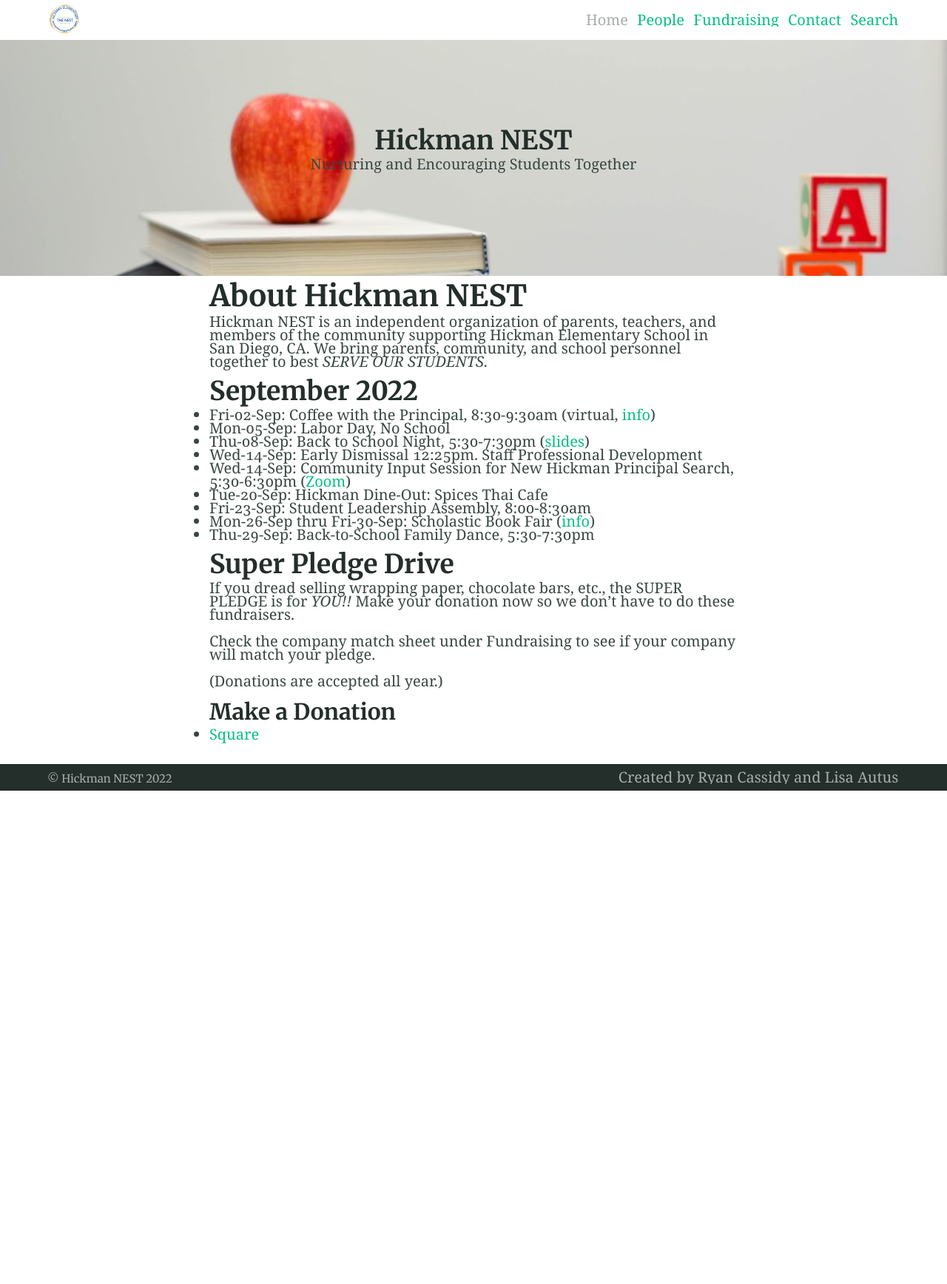
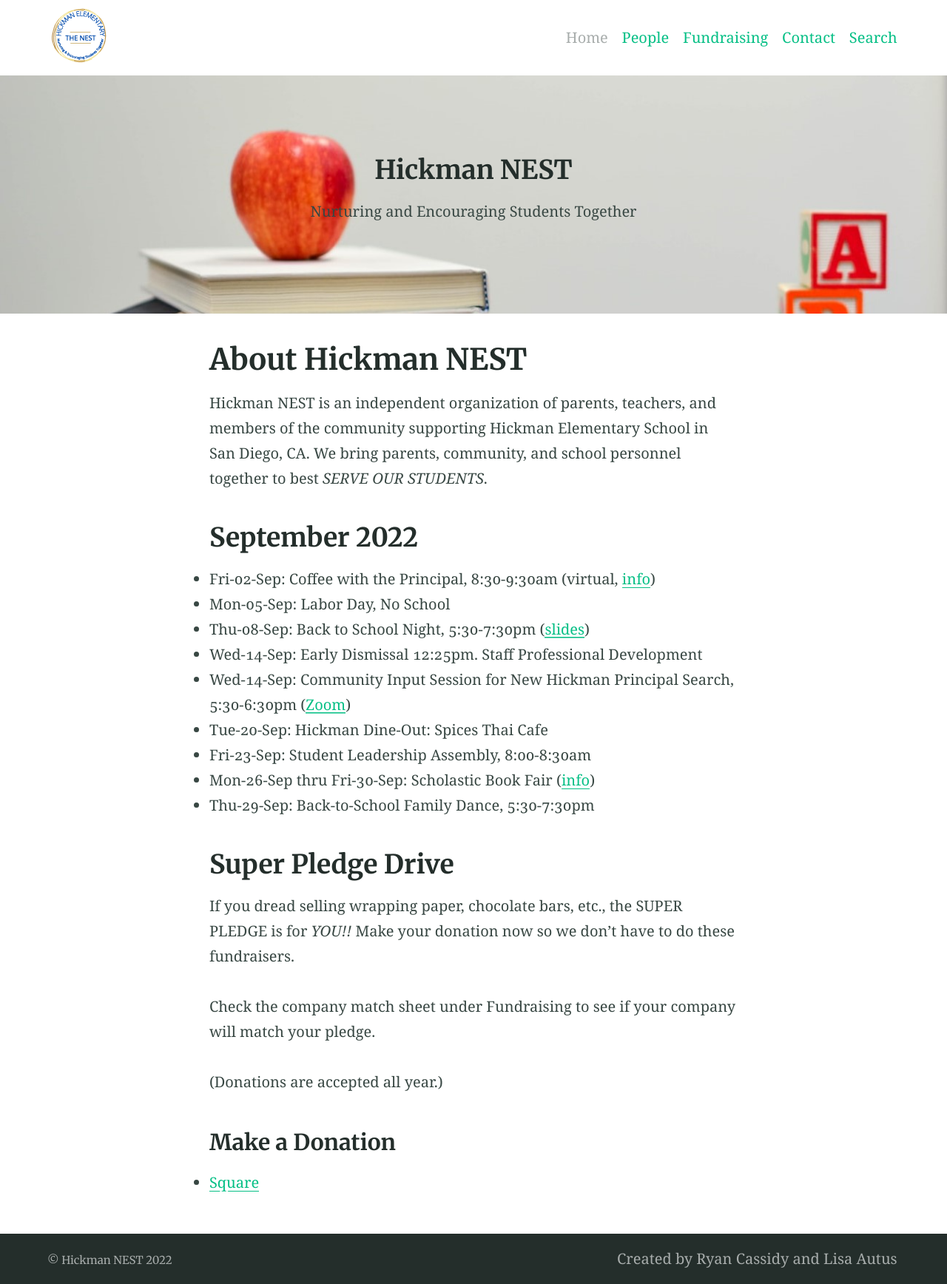
Before and after one commit to hickmannest/hickmannest.github.io, a Jekyll site: the page built from index.md, in a window 1280 px wide. Shown: the whole page at 74% size. Built offline with Jekyll 4.4.1, drawn with Linux system fonts in a browser that asks for light colours; before the commit the page ends 1069 px from its top, so only the background shows below that.

Commit message:
Restore rootsizes.

```diff
--- a/_sass/sassline-base/_variables.scss
+++ b/_sass/sassline-base/_variables.scss
@@ -16,11 +16,11 @@ $breakpoints: (
 // Root font-sizes for each breakpoint. Set to half desired line-height of body text.
 // ! Make sure to have as many sizes as breakpoints above.
 $rootsizes: (
-  rootsize-0: 6,   // 24px line-height body text
-  rootsize-1: 7,   // 28px line-height body text
-  rootsize-2: 8,   // 30px line-height body text
-  rootsize-3: 9,   // 34px line-height body text
-  rootsize-4: 10    // 38px line-height body text
+  rootsize-0: 12,   // 24px line-height body text
+  rootsize-1: 14,   // 28px line-height body text
+  rootsize-2: 15,   // 30px line-height body text
+  rootsize-3: 17,   // 34px line-height body text
+  rootsize-4: 19    // 38px line-height body text
 ) !default;
 
 // Set the optimum line-length for your text (based on typeface).
```
